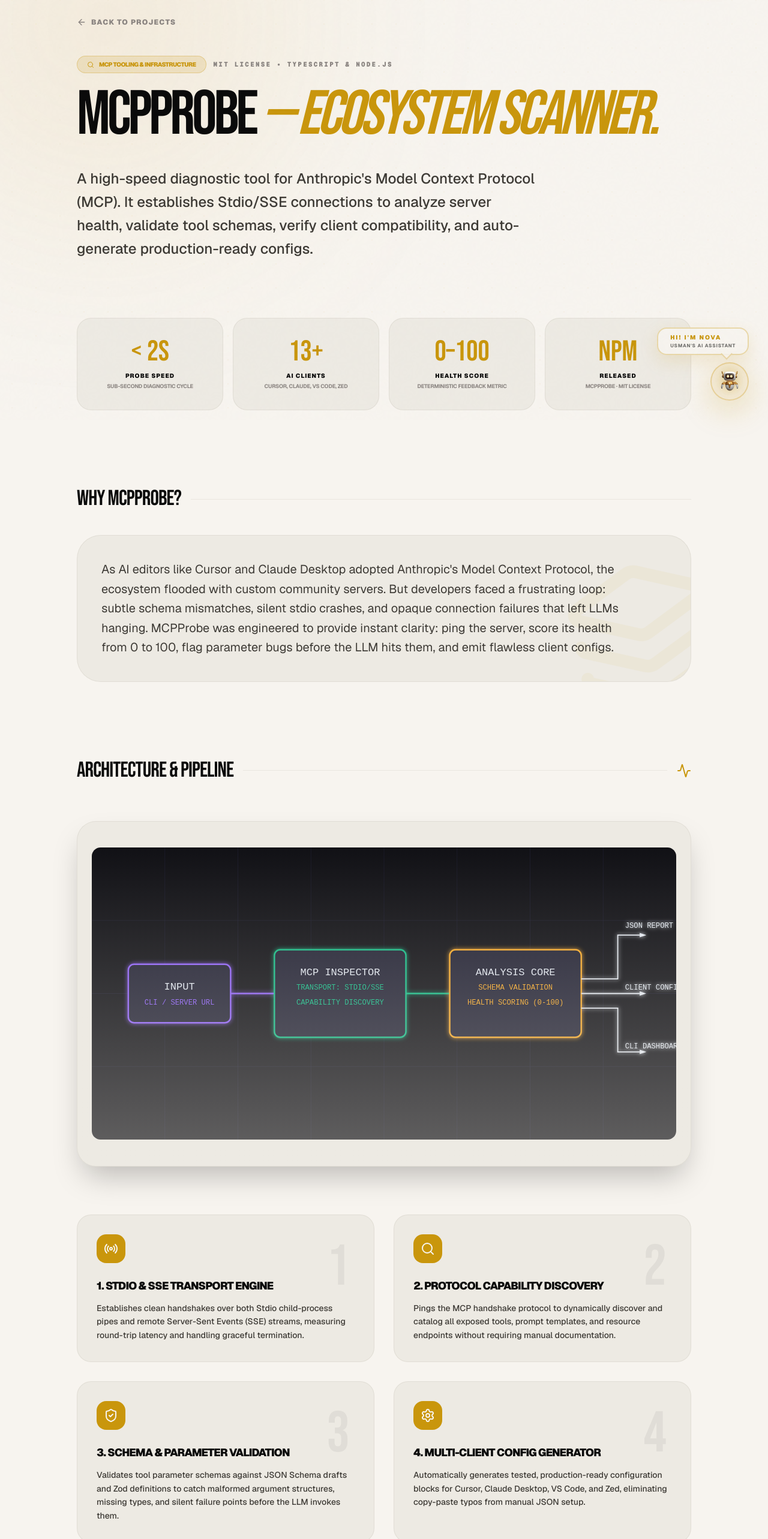
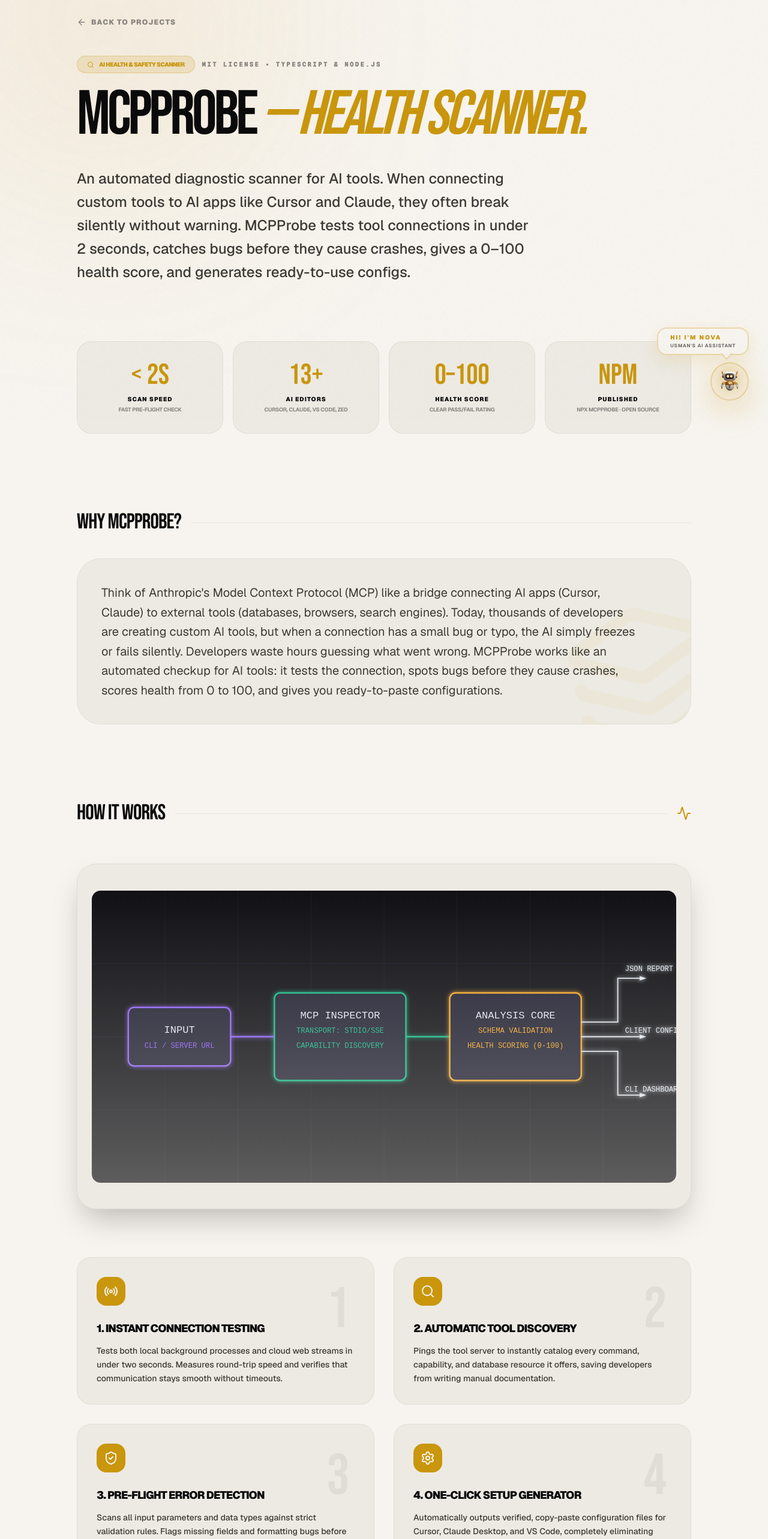
Before and after one commit to MuhammadUsmanGM/Portfolio, a Next.js app: page /projects/mcpprobe in a window 1280 px wide. Shown: the part 100-2666 px from the top of the page at 60% size. Built offline with nearby package versions, Linux system fonts and the light colour scheme.

Commit message:
refactor: update MCPProbe project description and case study copy for clarity and engagement

```diff
--- a/app/components/Projects.tsx
+++ b/app/components/Projects.tsx
@@ -126,20 +126,20 @@ npx code-stick install
     },
     {
       title: "MCPPROBE",
-      subtitle: "Diagnostic Tool for Anthropic Model Context Protocol (MCP)",
-      description: "A diagnostic scanner and health-check engine for Model Context Protocol (MCP) servers. Analyzes Stdio & SSE transports, validates tool schemas, tests client compatibility across Cursor and Claude Desktop, and auto-generates production configs.",
+      subtitle: "Automated Health Scanner for AI Tools & Assistants",
+      description: "An automated diagnostic scanner for AI tools. When connecting custom tools to AI apps like Claude or Cursor, they often break silently. MCPProbe tests your AI connections in under 2 seconds, catches hidden errors before they cause crashes, gives a 0–100 health score, and generates ready-to-use configs.",
       tech: ["TypeScript", "Node.js", "@modelcontextprotocol/sdk", "Commander", "Zod"],
       link: "https://www.npmjs.com/package/mcpprobe",
       github: "https://github.com/MuhammadUsmanGM/McpProbe",
       isPrivate: false,
-      tags: ["Developer Tool", "MCP Ecosystem", "npm Package"],
+      tags: ["AI Health Checker", "Catches Tool Errors", "Cursor & Claude Ready", "npm Package"],
       caseStudy: "/projects/mcpprobe",
       banner: { variant: "crystal" as BannerVariant, version: "v1.0.0", status: "OPERATIONAL" },
-      codeSnippet: `// Universal MCP Diagnostics
+      codeSnippet: `// Universal AI Tool Diagnostics
 npx mcpprobe <server-url>
-// → Stdio & SSE Transport Checks
-// → Cursor & Claude Compatibility
-// → Health Score (0-100)`
+// → Tests tool connections in <2s
+// → Catches bugs before Cursor/Claude crash
+// → Instant Health Score (0-100)`
     }
   ];
 
--- a/app/projects/mcpprobe/page.tsx
+++ b/app/projects/mcpprobe/page.tsx
@@ -26,36 +26,36 @@ const _MUGM = Object.freeze({ b: 0x4D756861, g: "MuhammadUsmanGM" });
 const McpProbeCaseStudy = () => {
   const architecturalLayers = [
     {
-      title: "1. Stdio & SSE Transport Engine",
+      title: "1. Instant Connection Testing",
       icon: Radio,
       content:
-        "Establishes clean handshakes over both Stdio child-process pipes and remote Server-Sent Events (SSE) streams, measuring round-trip latency and handling graceful termination.",
+        "Tests both local background processes and cloud web streams in under two seconds. Measures round-trip speed and verifies that communication stays smooth without timeouts.",
     },
     {
-      title: "2. Protocol Capability Discovery",
+      title: "2. Automatic Tool Discovery",
       icon: Search,
       content:
-        "Pings the MCP handshake protocol to dynamically discover and catalog all exposed tools, prompt templates, and resource endpoints without requiring manual documentation.",
+        "Pings the tool server to instantly catalog every command, capability, and database resource it offers, saving developers from writing manual documentation.",
     },
     {
-      title: "3. Schema & Parameter Validation",
+      title: "3. Pre-Flight Error Detection",
       icon: ShieldCheck,
       content:
-        "Validates tool parameter schemas against JSON Schema drafts and Zod definitions to catch malformed argument structures, missing types, and silent failure points before the LLM invokes them.",
+        "Scans all input parameters and data types against strict validation rules. Flags missing fields and formatting bugs before the AI attempts to use the tool.",
     },
     {
-      title: "4. Multi-Client Config Generator",
+      title: "4. One-Click Setup Generator",
       icon: Settings,
       content:
-        "Automatically generates tested, production-ready configuration blocks for Cursor, Claude Desktop, VS Code, and Zed, eliminating copy-paste typos from manual JSON setup.",
+        "Automatically outputs verified, copy-paste configuration files for Cursor, Claude Desktop, and VS Code, completely eliminating manual setup mistakes.",
     },
   ];
 
   const highlights = [
-    { label: "Probe Speed", value: "< 2s", detail: "Sub-Second Diagnostic Cycle" },
-    { label: "AI Clients", value: "13+", detail: "Cursor, Claude, VS Code, Zed" },
-    { label: "Health Score", value: "0–100", detail: "Deterministic Feedback Metric" },
-    { label: "Released", value: "NPM", detail: "mcpprobe · MIT License" },
+    { label: "Scan Speed", value: "< 2s", detail: "Fast Pre-Flight Check" },
+    { label: "AI Editors", value: "13+", detail: "Cursor, Claude, VS Code, Zed" },
+    { label: "Health Score", value: "0–100", detail: "Clear Pass/Fail Rating" },
+    { label: "Published", value: "NPM", detail: "npx mcpprobe · Open Source" },
   ];
 
   return (
@@ -94,7 +94,7 @@ const McpProbeCaseStudy = () => {
           >
             <div className="flex items-center gap-3 mb-6">
               <span className="bg-accent/15 text-accent text-[10px] font-black px-4 py-1.5 rounded-full uppercase tracking-tighter border border-accent/30 flex items-center gap-2">
-                <Search size={12} /> MCP Tooling & Infrastructure
+                <Search size={12} /> AI Health & Safety Scanner
               </span>
               <span className="text-muted text-[11px] font-black uppercase tracking-[0.2em] font-mono">
                 MIT LICENSE • TYPESCRIPT & NODE.JS
@@ -102,11 +102,11 @@ const McpProbeCaseStudy = () => {
             </div>
 
             <h1 className="text-[clamp(3.5rem,9vw,6.5rem)] font-bebas leading-[0.88] uppercase tracking-tighter mb-10">
-              MCPPROBE <span className="text-accent italic">— ECOSYSTEM SCANNER.</span>
+              MCPPROBE <span className="text-accent italic">— HEALTH SCANNER.</span>
             </h1>
 
             <p className="text-xl md:text-2xl text-text-sub max-w-3xl leading-relaxed font-medium">
-              A high-speed diagnostic tool for Anthropic&apos;s Model Context Protocol (MCP). It establishes Stdio/SSE connections to analyze server health, validate tool schemas, verify client compatibility, and auto-generate production-ready configs.
+              An automated diagnostic scanner for AI tools. When connecting custom tools to AI apps like Cursor and Claude, they often break silently without warning. MCPProbe tests tool connections in under 2 seconds, catches bugs before they cause crashes, gives a 0–100 health score, and generates ready-to-use configs.
             </p>
           </m.div>
         </header>
@@ -143,7 +143,7 @@ const McpProbeCaseStudy = () => {
             </div>
             <div className="p-10 rounded-[2.5rem] bg-bg-2 border border-border/50 relative overflow-hidden group">
               <div className="relative z-10 text-xl text-text-sub leading-relaxed max-w-4xl">
-                As AI editors like Cursor and Claude Desktop adopted Anthropic&apos;s Model Context Protocol, the ecosystem flooded with custom community servers. But developers faced a frustrating loop: subtle schema mismatches, silent stdio crashes, and opaque connection failures that left LLMs hanging. MCPProbe was engineered to provide instant clarity: ping the server, score its health from 0 to 100, flag parameter bugs before the LLM hits them, and emit flawless client configs.
+                Think of Anthropic&apos;s Model Context Protocol (MCP) like a bridge connecting AI apps (Cursor, Claude) to external tools (databases, browsers, search engines). Today, thousands of developers are creating custom AI tools, but when a connection has a small bug or typo, the AI simply freezes or fails silently. Developers waste hours guessing what went wrong. MCPProbe works like an automated checkup for AI tools: it tests the connection, spots bugs before they cause crashes, scores health from 0 to 100, and gives you ready-to-paste configurations.
               </div>
               <Layers className="absolute right-[-50px] bottom-[-50px] w-64 h-64 text-accent/5 -rotate-12 pointer-events-none" />
             </div>
@@ -153,7 +153,7 @@ const McpProbeCaseStudy = () => {
         {/* System Architecture */}
         <section className="mb-32">
           <div className="flex items-center gap-4 mb-16">
-            <h2 className="text-4xl font-bebas uppercase tracking-tight">Architecture & Pipeline</h2>
+            <h2 className="text-4xl font-bebas uppercase tracking-tight">How It Works</h2>
             <div className="flex-1 h-[1px] bg-border/40" />
             <Activity size={24} className="text-accent" />
           </div>
@@ -206,21 +206,21 @@ const McpProbeCaseStudy = () => {
         {/* Quick Start Code */}
         <section className="mb-32">
           <div className="flex items-center gap-4 mb-12">
-            <h2 className="text-4xl font-bebas uppercase tracking-tight">Quick Diagnostics</h2>
+            <h2 className="text-4xl font-bebas uppercase tracking-tight">Quick Setup</h2>
             <div className="flex-1 h-[1px] bg-border/50" />
             <Cpu size={24} className="text-accent" />
           </div>
 
           <CodeBlock
             filename="diagnose.sh"
-            code={`# 1. Zero-install run against any local MCP server
-npx mcpprobe run ./servers/sqlite-mcp
+            code={`# 1. Zero-install check on any local AI tool
+npx mcpprobe run ./my-ai-tool
 
-# 2. Inspect a remote Server-Sent Events (SSE) MCP service
+# 2. Inspect a live cloud-based AI service
 npx mcpprobe inspect https://api.example.com/mcp/sse
 
-# 3. Auto-generate verified config for Claude Desktop & Cursor
-npx mcpprobe config ./servers/sqlite-mcp --target cursor --write`}
+# 3. Auto-generate tested setup for Cursor & Claude Desktop
+npx mcpprobe config ./my-ai-tool --target cursor --write`}
           />
         </section>
 
@@ -229,21 +229,21 @@ npx mcpprobe config ./servers/sqlite-mcp --target cursor --write`}
           <div className="grid grid-cols-1 md:grid-cols-2 gap-16 relative z-10">
             <div className="space-y-8">
               <h2 className="text-4xl font-bebas uppercase tracking-tight">
-                Engineering Highlights
+                Smart Engineering Choices
               </h2>
               <div className="space-y-4">
                 <div className="flex items-start gap-4">
                   <div className="w-1.5 h-1.5 rounded-full bg-accent mt-2 flex-shrink-0" />
                   <p className="text-sm text-text-sub leading-relaxed">
-                    <strong className="text-text block mb-1">Dual Transport Multiplexing</strong>
-                    MCPProbe abstracts both Stdio stdouterr streams and SSE event streams under a single reactive interface, isolating crashes and measuring latency down to milliseconds.
+                    <strong className="text-text block mb-1">Testing Both Local & Cloud Connections</strong>
+                    AI tools connect in two ways: through local background tasks or remote web servers. MCPProbe handles both seamlessly under one simple command, checking response speed down to the millisecond.
                   </p>
                 </div>
                 <div className="flex items-start gap-4">
                   <div className="w-1.5 h-1.5 rounded-full bg-accent mt-2 flex-shrink-0" />
                   <p className="text-sm text-text-sub leading-relaxed">
-                    <strong className="text-text block mb-1">Pre-Execution Schema Scoring</strong>
-                    Instead of waiting for an LLM to fail during reasoning, MCPProbe runs automated synthetic validation tests against all registered tool parameters, scoring reliability on a 0–100 scale.
+                    <strong className="text-text block mb-1">Catching Bugs Before The AI Runs</strong>
+                    Instead of waiting for an AI to fail during an important task, MCPProbe runs automated test checks on every command parameter, scoring overall reliability on a 0–100 scale.
                   </p>
                 </div>
               </div>
@@ -252,7 +252,7 @@ npx mcpprobe config ./servers/sqlite-mcp --target cursor --write`}
             <div className="space-y-8">
               <h2 className="text-4xl font-bebas uppercase tracking-tight">The Core Philosophy</h2>
               <p className="text-lg text-text-sub leading-relaxed italic border-l-2 border-accent/20 pl-8">
-                &ldquo;If agentic tools cannot be reliably introspected, debugged, and validated offline, autonomous systems will break the moment they meet production reality.&rdquo;
+                &ldquo;If you can&apos;t inspect and test your AI tools in seconds, autonomous systems will break when users need them most.&rdquo;
               </p>
             </div>
           </div>
```
